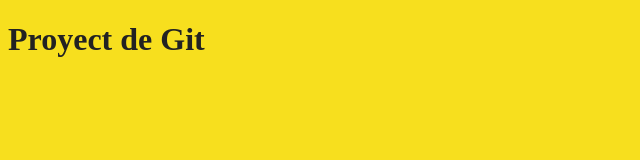
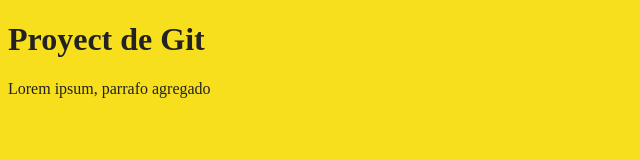
Before and after one commit to Juan-seb/Prueba-Git, a plain HTML site: page index.html in a window 1280 px wide. Shown: the whole page, without its empty margins (0-640 px from the left). Drawn offline with Linux system fonts and the light colour scheme.

Commit message:
Update index.html

```diff
--- a/index.html
+++ b/index.html
@@ -8,5 +8,6 @@
 </head>
 <body>
     <h1>Proyect de Git</h1>
+    <p>Lorem ipsum, parrafo agregado</p>
 </body>
 </html>
```
